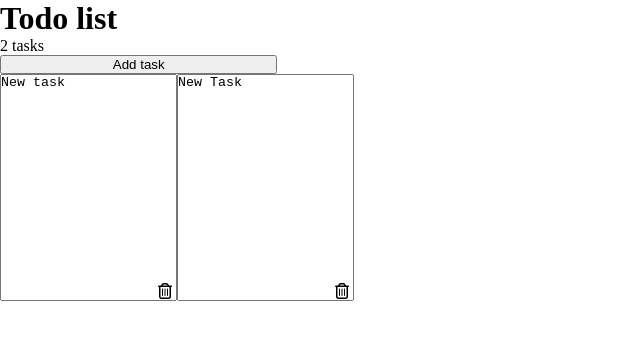
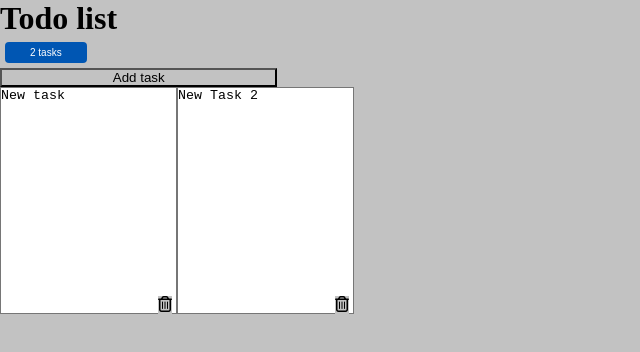
Before and after one commit to alla-belhafsi/TODO, a plain HTML site: page index.html in a window 1280 px wide. Both pictures are taken after a click on the button "Add task". Shown: the whole page, without its empty margins (0-640 px from the left). Drawn offline with Linux system fonts and the light colour scheme.

Commit message:
Completed

```diff
--- a/css/style.css
+++ b/css/style.css
@@ -2,17 +2,36 @@
     margin: 0;
     padding: 0;
     box-sizing: border-box;
+    background-color: rgb(194, 194, 194);
 }
 
 #todo {
     display: flex;
     align-items: start;
     flex-direction: column;
+
+}
+
+#count {
+    display: inline-block;
+    padding: 5px 25px;
+    margin: 5px;
+    font-size: 10px;
+    font-family: Arial, Helvetica, sans-serif;
+    cursor: default;
+    text-align: center;
+    text-decoration: none;
+    outline: none;
+    color: #fff;
+    background-color: #0056b3;
+    border: none;
+    border-radius: 4px;
 }
 
 .todoCards {
     display: flex;
     flex-direction: row;
+
 }
 
 .todoCard {
@@ -27,9 +46,11 @@
 }
 
 #btn {
+    cursor: pointer;
     padding: 0px 55.4px;
 }
 
 .todoCards textarea {
     resize: none;
+    background-color: #fff;
 }
--- a/script.js
+++ b/script.js
@@ -1,72 +1,83 @@
-// Sélectionne l'élément de modèle initial de la tâche et le conteneur des tâches
+// Sélectionne l'élément de modèle initial de la task
 const taskCard = document.querySelector(".todoCard");
+// Sélectionne le conteneur des tasks
 const tasksContainer = document.querySelector(".todoCards");
 
-// Sélectionne le bouton "Add a task" et ajoute un gestionnaire d'événement de clic
+// Sélectionne le bouton "Add a task"
 const addBtn = document.querySelector('#btn');
-addBtn.addEventListener('click', addTask);// add a task on click
+// Ajout d'un gestionnaire d'événement de clic
+addBtn.addEventListener('click', addTask);//
 
-// Sélectionne le bouton de suppression (delBtn) faut ajuster ce sélecteur en fonction de la structure HTML
+// Sélectionne le bouton de suppression "delBtn"
 const delBtn = document.querySelector('.delBtn');
+// Ajout d'un gestionnaire d'événement de clic
 delBtn.addEventListener('click', function() {
-    deleteTask(taskCard); // Supprime le modèle initial
+    // Supprime le modèle initial
+    deleteTask(taskCard);
 });
 
-// Fonction pour créer une nouvelle tâche en clonant le modèle initial
+// Fonction pour créer une nouvelle task en clonant le modèle initial
 function createTask() {
     const newTask = taskCard.cloneNode(true);
     return newTask;
 }
 
-// Fonction pour ajouter une nouvelle tâche
+// Initialise un compteur de tasks
+let taskCount = 0;
+
+// Fonction pour ajouter une nouvelle task
 function addTask() {
-    // Crée une nouvelle tâche en clonant le modèle initial
+    // Afficher le compteur à la suite de chaque "New text" ajouter
+    const taskCount =(tasksContainer.querySelectorAll('.todoCard').length) + 1;
+
+    // Crée une nouvelle task en clonant le modèle initial
     const newTask = createTask();
 
-    // Sélectionne les éléments de la nouvelle tâche
+    // Sélectionne les éléments de la nouvelle task
     const newDelBtn = newTask.querySelector('.delBtn');
     const newTextArea = newTask.querySelector('.task');
 
-    // Définir le texte de la nouvelle tâche sur "New Task"
-    newTextArea.value = "New Task";
+    // Définir le texte de la nouvelle tâche sur "New Task 'n'"
+    newTextArea.value ="New Task " + taskCount;
 
-    // Ajoute un gestionnaire d'événement de clic pour la suppression de la tâche
+    // Ajout d'un gestionnaire d'événement de clic pour la suppression de la task
     newDelBtn.addEventListener('click', function(){
+        // Supprime la task
         deleteTask(newTask);
     });
 
-    // Ajoute la nouvelle tâche au conteneur des tâches
+    // Ajoute la nouvelle task au conteneur des tasks
     tasksContainer.appendChild(newTask);
 
-    // Mettre à jour le compteur du nombre de tâches
+    // Mettre à jour le compteur du nombre de tasks
     updateCount();
 }
 
-// Fonction pour supprimer une tâche
+// Fonction pour supprimer un task
 function deleteTask(task){
     task.remove();
 
-    // Mettre à jour le compteur du nombre de tâches
+    // Mettre à jour le compteur du nombre de tasks
     updateCount();
 }
 
-// Fonction pour mettre à jour le compteur du nombre de tâches
+// Fonction pour mettre à jour le compteur du nombre de tasks
 function updateCount() {
-    // Exclure le modèle initial du comptage
+    // Le compteur
     const taskCount = tasksContainer.querySelectorAll('.todoCard').length;
     const countElement = document.querySelector("#count");
     countElement.textContent = taskCount + " task" + (taskCount !== 1 ? "s" : "");
 
-    // Sélectionnez le bouton par son identifiant
+    // Sélectionne le bouton par son id
     const addTaskButton = document.querySelector('#btn');
 
-    // Modifie le texte du bouton en fonction du nombre de tâches
+    // Modifie le texte du bouton en fonction du nombre de tasks
     if (taskCount === 0) {
         addTaskButton.textContent = "Create task";
     } else {
         addTaskButton.textContent = "Add task";
 
-        // Ajout de padding horizontal en fonction du nombre de tâches
+        // Ajout de padding horizontal en fonction du nombre de tasks
         const paddingValue =  taskCount * 55.4 + "px"; // Ajustement de la valeur
         addTaskButton.style.paddingLeft = paddingValue;
         addTaskButton.style.paddingRight = paddingValue;
```
Also changed, not shown: index.html (+1 -1 lines).
